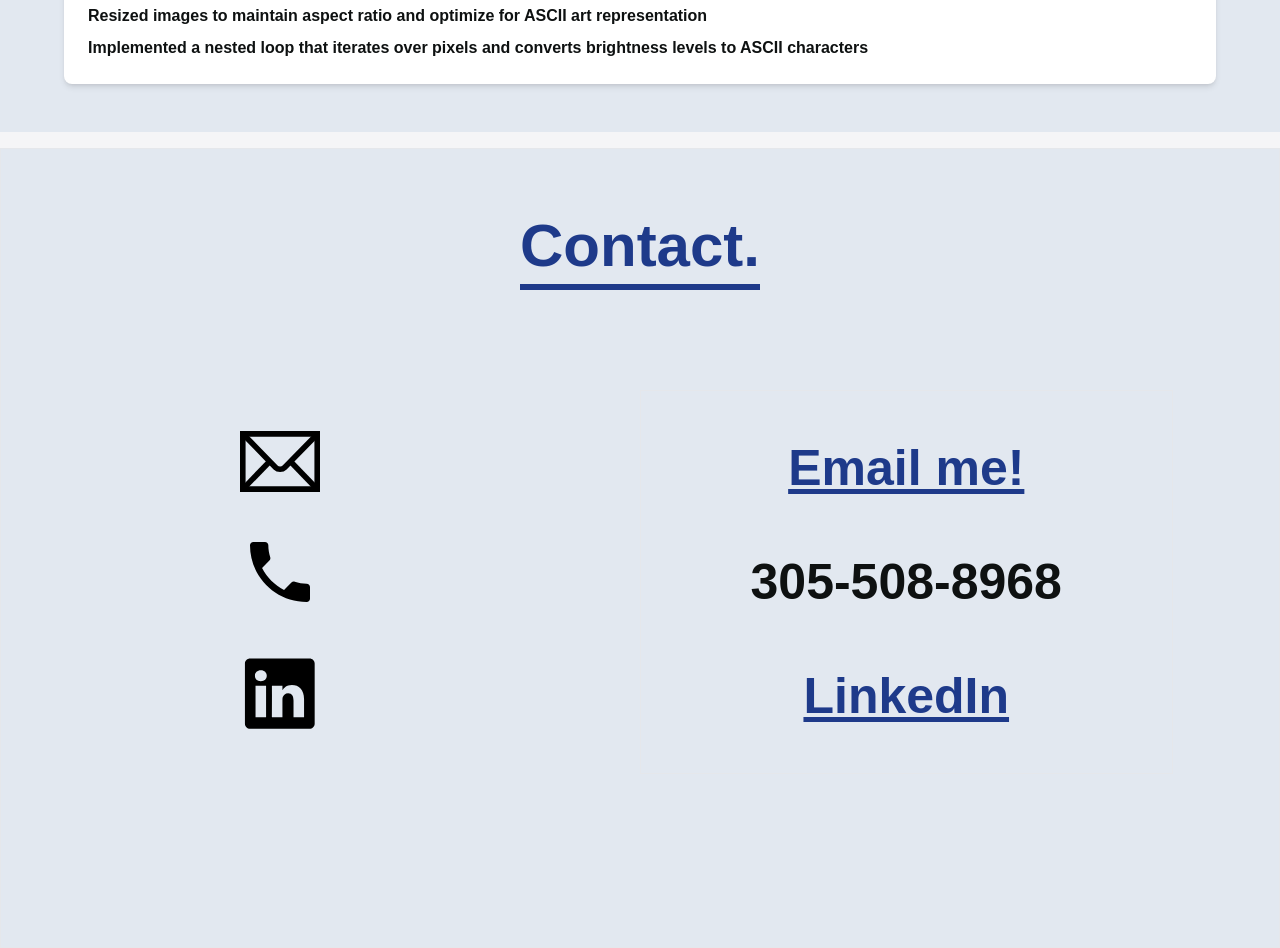
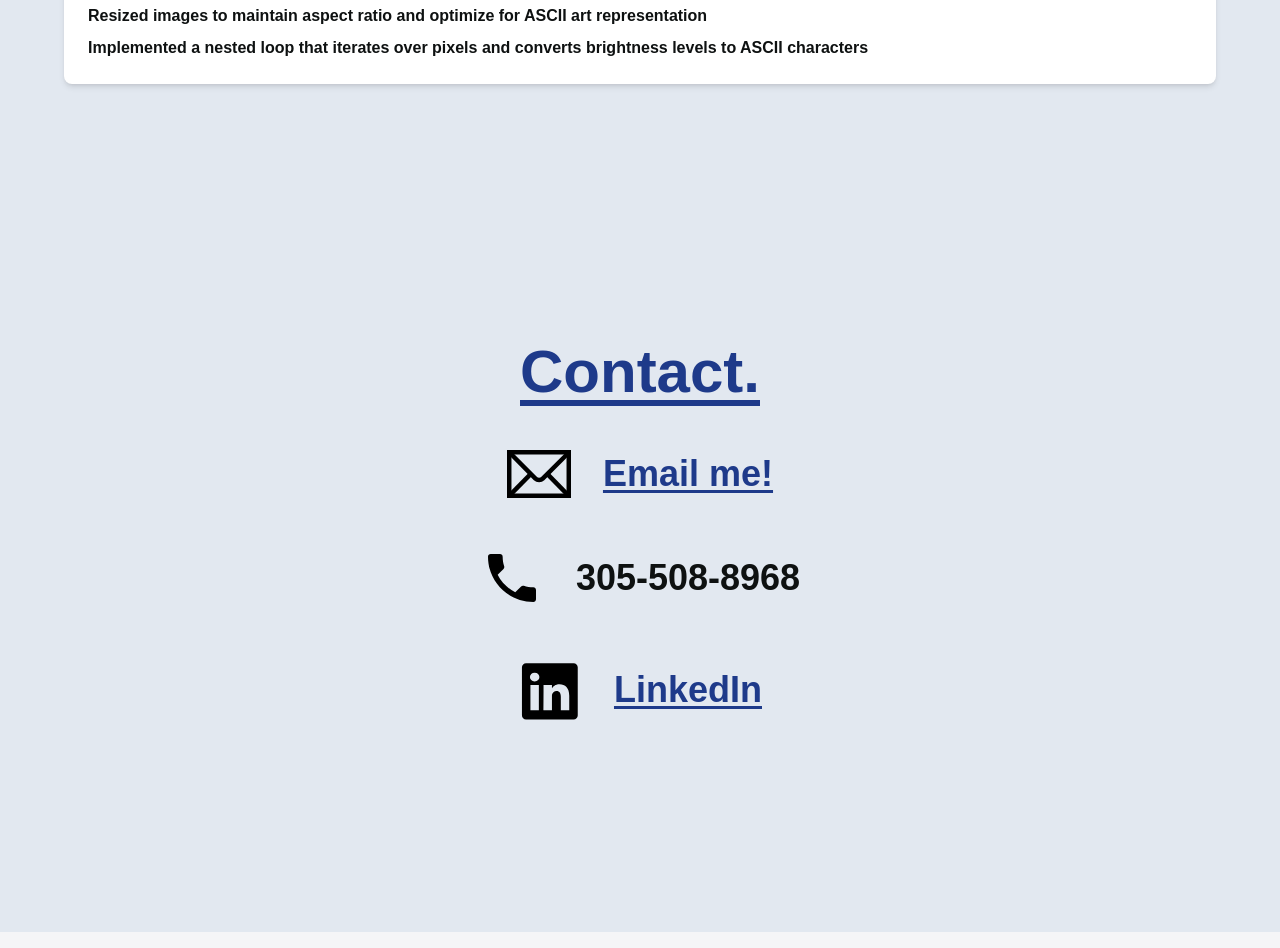
Before and after one commit to andresdanfernandez/Personal-Website, a React (Vite) app: page / in a window 1280 px wide. Shown: the part 2480-3428 px from the top of the page. Built offline with nearby package versions, Linux system fonts and the light colour scheme.

Commit message:
add responsive design to contact component

```diff
--- a/src/components/Contact.tsx
+++ b/src/components/Contact.tsx
@@ -3,29 +3,42 @@ import Email from "../assets/email.svg";
 import Phone from "../assets/phone.svg";
 import LinkedIn from "../assets/linkedin.svg";
 
-const Contact =  forwardRef<HTMLDivElement>((_,ref) => {
-
+const Contact = forwardRef<HTMLDivElement>((_, ref) => {
   return (
-        <div ref={ref} className="bg-slate-200 mt-4 h-screen items-center flex justify-center text-6xl border">
-            <div className="justify-center w-10/12 h-5/6" >
-                <div className="h-20 flex justify-center" >
-                        <h1 className="font-extrabold underline underline-offset-[18px] text-6xl text-blue-900" >Contact.</h1>
+    <div ref={ref} className="bg-slate-200 py-12 px-4 sm:px-6 lg:px-8 min-h-screen flex flex-col items-center justify-center">
+      <div className="w-full max-w-4xl">
+        <h1 className="font-extrabold text-3xl sm:text-4xl md:text-5xl lg:text-6xl text-blue-900 text-center mb-12 underline underline-offset-8">
+          Contact.
+        </h1>
+        <div className="flex flex-col gap-8 sm:gap-12 items-center">
+          <div className="flex items-center gap-4 sm:gap-8">
+            <img src={Email} alt="Email Icon" className="w-8 sm:w-12 md:w-16" />
+            <a
+              className="text-blue-900 underline underline-offset-4 text-xl sm:text-2xl md:text-3xl lg:text-4xl hover:text-blue-700 transition-colors"
+              href="mailto:andyf9903@gmail.com"
+              target="_blank"
+            >
+              Email me!
+            </a>
           </div>
-                <div className="flex flex-row w-full h-4/5 mt-5 items-center" >
-                    <div className="h-96 flex flex-col gap-10 w-1/2 justify-center items-center">
-                        <img className="ml-auto mr-80" src={Email} alt="Email Icon" width="80px"/>
-                        <img className="ml-auto mr-80" src={Phone} alt="Phone Icon" width="80px"/>
-                        <img className="ml-auto mr-80" src={LinkedIn} alt="LinkedIn Icon" width="80px"/>
+          <div className="flex items-center gap-4 sm:gap-8">
+            <img src={Phone} alt="Phone Icon" className="w-8 sm:w-12 md:w-16" />
+            <p className="text-xl sm:text-2xl md:text-3xl lg:text-4xl">305-508-8968</p>
           </div>
-                    <div className="h-96 text-[50px] flex flex-col gap-16 w-1/2 border justify-center items-center" >
-                        <a className="text-blue-900 underline underline-offset-4" href="mailto:andyf9903@gmail.com" target="_blank">Email me!</a>
-                        <p>305-508-8968</p>
-                        <a className="text-blue-900 underline underline-offset-4" href="https://www.linkedin.com/in/andresdfernandez/" target="_blank">LinkedIn</a>
+          <div className="flex items-center gap-4 sm:gap-8">
+            <img src={LinkedIn} alt="LinkedIn Icon" className="w-8 sm:w-12 md:w-16" />
+            <a
+              className="text-blue-900 underline underline-offset-4 text-xl sm:text-2xl md:text-3xl lg:text-4xl hover:text-blue-700 transition-colors"
+              href="https://www.linkedin.com/in/andresdfernandez/"
+              target="_blank"
+            >
+              LinkedIn
+            </a>
           </div>
         </div>
       </div>
     </div>
-    )
+  );
 });
 
 export default Contact;
--- a/src/components/Experience.tsx
+++ b/src/components/Experience.tsx
@@ -7,7 +7,7 @@ const Experience = forwardRef<HTMLDivElement>((_, ref) => {
     <div ref={ref} className="min-h-screen bg-slate-200 py-12 px-4 mt-4 sm:px-6 lg:px-8 flex flex-col items-center justify-center">
       <div className="w-full max-w-6xl">
         <h1 className="font-extrabold text-3xl sm:text-4xl md:text-5xl lg:text-6xl text-blue-900 text-center mb-8 underline underline-offset-8">
-          Experience.
+          Experience
         </h1>
 
         <div className="flex flex-col lg:flex-row justify-between w-full space-y-8 lg:space-y-0 lg:space-x-8">
--- a/src/components/Projects.tsx
+++ b/src/components/Projects.tsx
@@ -5,7 +5,7 @@ const Projects = forwardRef<HTMLDivElement>((_, ref) => {
     <div ref={ref} className="bg-slate-200 mt-4 py-12 px-4 sm:px-6 lg:px-8 min-h-screen flex flex-col items-center justify-center">
       <div className="w-full max-w-6xl">
         <h1 className="font-extrabold text-3xl sm:text-4xl md:text-5xl lg:text-6xl text-blue-900 text-center mb-8 underline underline-offset-8">
-          Projects.
+          Projects
         </h1>
         <div className="space-y-8 sm:space-y-12">
           <div className="bg-white rounded-lg shadow-md p-6">
```
Lines whose indentation alone changed are shown as unchanged.
